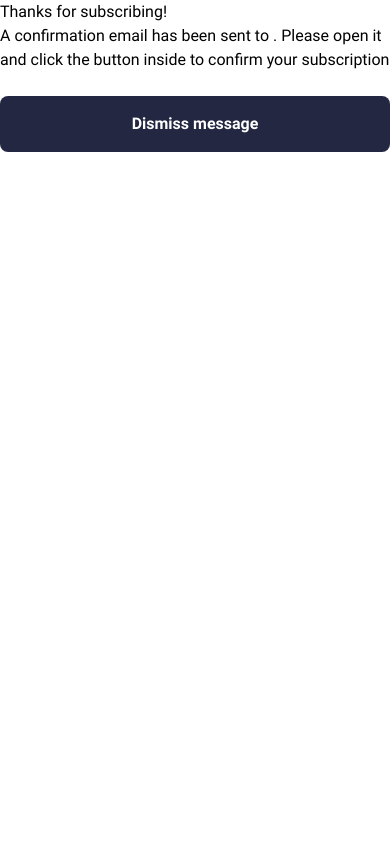
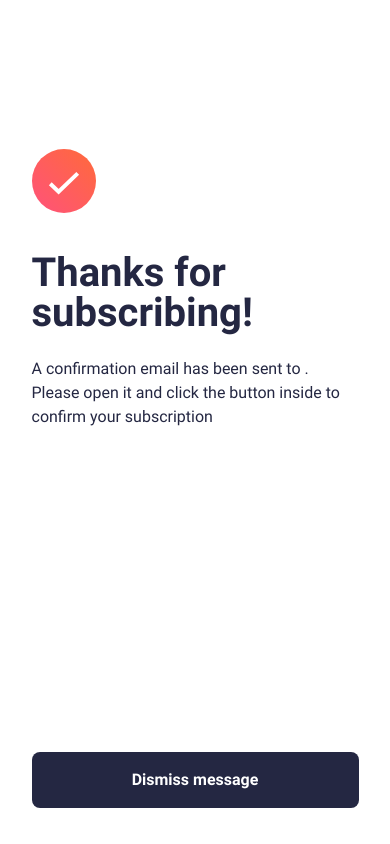
Before and after one commit to Ld-monkey/newsletter-signup-form-with-success-message, a React app: page /success in a window 390 px wide. Built offline with nearby package versions, Linux system fonts and the light colour scheme; the HTML template or start-up script is replaced by a standard one.

Commit message:
Note solutions in README + fix bug and mobile design

```diff
--- a/src/components/Button/Button.jsx
+++ b/src/components/Button/Button.jsx
@@ -2,7 +2,7 @@ function Button({ children, setNavigation }) {
   return (
     <button
       type="button"
-      className="hover:bg-gradient-button hover:shadow-orange-btn mt-6 h-14 w-full rounded-lg bg-dark-slate-grey text-center font-bold text-white"
+      className="hover:bg-gradient-button hover:shadow-orange-btn h-14 w-full rounded-lg bg-dark-slate-grey text-center font-bold text-white"
       onClick={setNavigation()}
     >
       {children}
--- a/src/pages/Subscribe/SubscribePage.jsx
+++ b/src/pages/Subscribe/SubscribePage.jsx
@@ -3,12 +3,14 @@ import { useNavigate } from 'react-router-dom';
 import Button from '../../components/Button/Button';
 
 function SubscribePage() {
-  const [email, setEmail] = useState('');
-
-  /* Navigate hook from react router dom*/
+  /* Navigate hook from react router dom */
   const navigate = useNavigate();
 
+  /* Email states */
+  const [email, setEmail] = useState('');
   const [valideEmail, setValideEmail] = useState(false);
+
+  /* Error state */
   const [showError, setShowError] = useState(false);
 
   function validateEmail(email) {
@@ -28,11 +30,13 @@ function SubscribePage() {
 
   function handleButtonValidation() {
     if (validateEmail(email)) {
+      console.log('valide email yes');
       setValideEmail(true);
       setShowError(false);
 
       navigate('/success', { state: { email: email } });
     } else {
+      console.log('no valide email');
       setValideEmail(false);
       setShowError(true);
     }
@@ -87,7 +91,7 @@ function SubscribePage() {
               type="email"
               id="email"
               name="email"
-              className={`mt-2 w-full rounded-lg border border-grey px-6 py-4  ${showError ? 'invalid:border-tomato invalid:bg-tomato/15 invalid:text-tomato' : ''}`}
+              className={`mb-6 mt-2 w-full rounded-lg border border-grey px-6 py-4  ${showError ? 'border-tomato bg-tomato/15 text-tomato' : ''}`}
               placeholder="email@company.com"
               onChange={(e) => handleEmail(e.target.value)}
               required
--- a/src/pages/Success/SuccessPage.jsx
+++ b/src/pages/Success/SuccessPage.jsx
@@ -1,5 +1,6 @@
 import { useNavigate, useLocation } from 'react-router-dom';
 import Button from '../../components/Button/Button';
+import IconSuccess from '../../assets/images/icon-success.svg';
 
 function SuccessPage() {
   const navigate = useNavigate();
@@ -10,10 +11,18 @@ function SuccessPage() {
   }
 
   return (
-    <main>
-      <section>
-        <h1>Thanks for subscribing!</h1>
-        <p>
+    <main className="h-screen py-9">
+      <section className="m-auto flex h-full w-[90%] max-w-[327px] flex-col">
+        <img
+          src={IconSuccess}
+          alt="The orange icon success"
+          className="mb-10 mt-[113px] size-16"
+        />
+
+        <h1 className="mb-6 text-[2.5rem] font-bold leading-10 text-dark-slate-grey">
+          Thanks for subscribing!
+        </h1>
+        <p className="flex-1 text-dark-slate-grey">
           A confirmation email has been sent to{' '}
           {state && state.email ? (
             <span className="font-bold">{state.email}</span>
@@ -23,6 +32,7 @@ function SuccessPage() {
           . Please open it and click the button inside to confirm your
           subscription
         </p>
+
         <Button setNavigation={() => handleBtn}>Dismiss message</Button>
       </section>
     </main>
```
Also changed, not shown: 1 other file (tests, documents, lock files or other folders).
